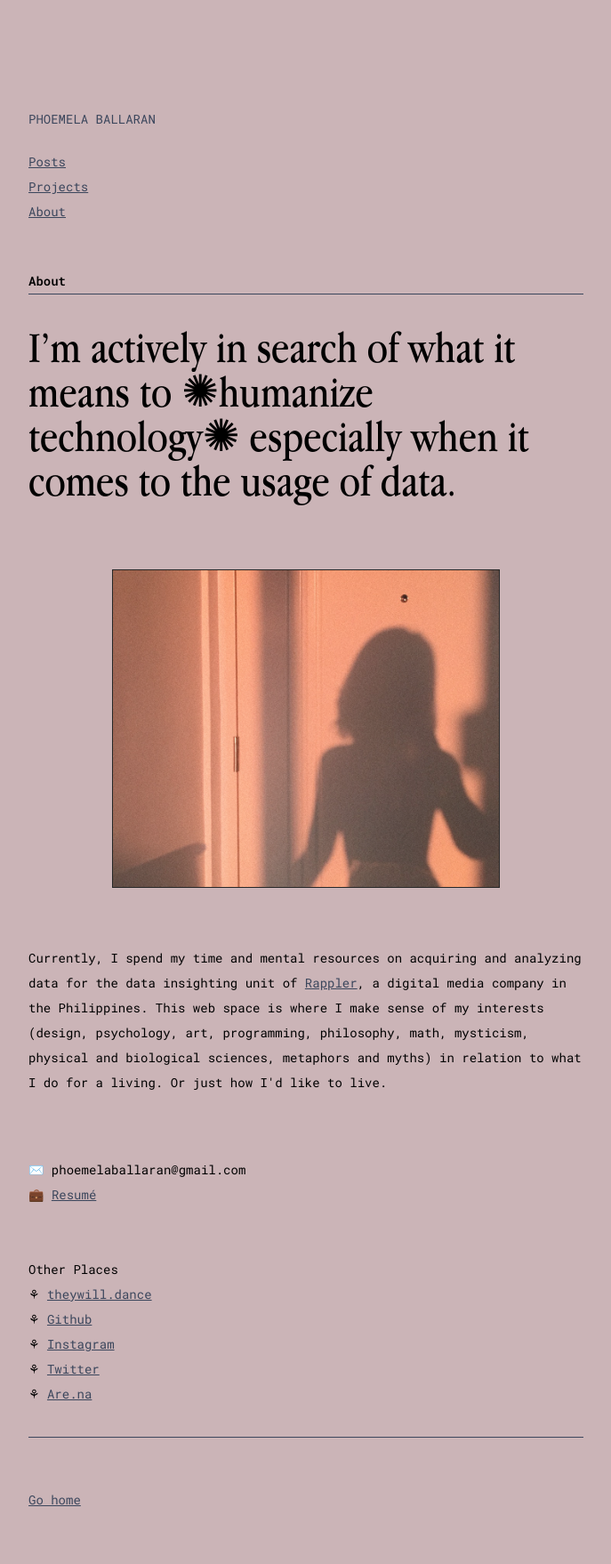
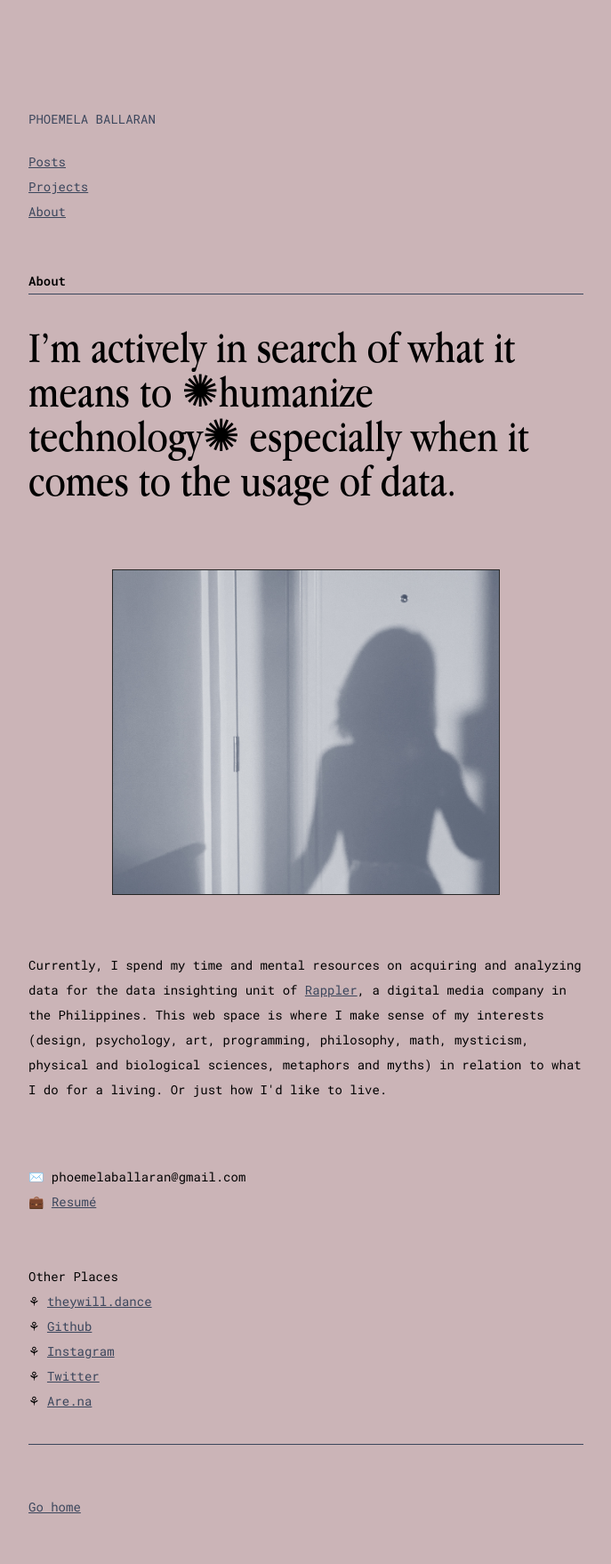
Before and after one commit to comoballar/phoemelaballaran.github.io, a Jekyll site: the page built from about.md, in a window 1280 px wide. Shown: the whole page at 89% size, without its empty margins (88-775 px from the left). Built offline with Jekyll 4.4.1, drawn with Linux system fonts in a browser that asks for light colours.

Commit message:
Update about.md

```diff
--- a/about.md
+++ b/about.md
@@ -5,7 +5,7 @@
 ---
 <h1>I’m actively in search of what it means to ✺humanize technology✺ especially when it comes to the usage of data.</h1>
 <br>
-<p align="center"><img class=small src="https://phoemelaballaran.github.io/assets/sample/about/portrait.png"/></p>
+<p align="center"><img class=small src="https://phoemelaballaran.github.io/assets/sample/about/about.jpg"/></p>
 <br>
 <p>Currently, I spend my time and mental resources on acquiring and analyzing data for the data insighting unit of <a href="https://www.rappler.com" target="_blank">Rappler</a>, a digital media company in the Philippines. This web space is where I make sense of my interests (design, psychology, art, programming, philosophy, math, mysticism, physical and biological sciences, metaphors and myths) in relation to what I do for a living. Or just how I'd like to live.</p>
 <br><br>✉️ phoemelaballaran@gmail.com
```
